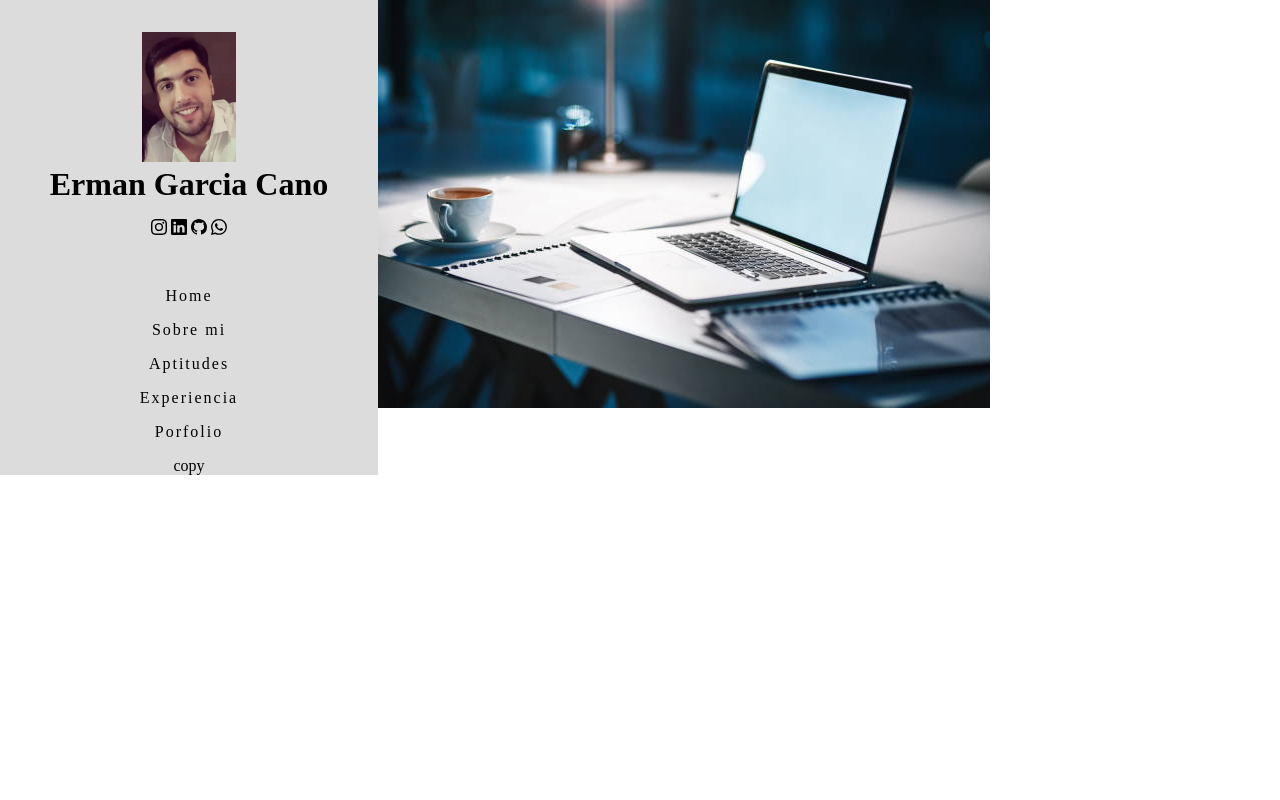
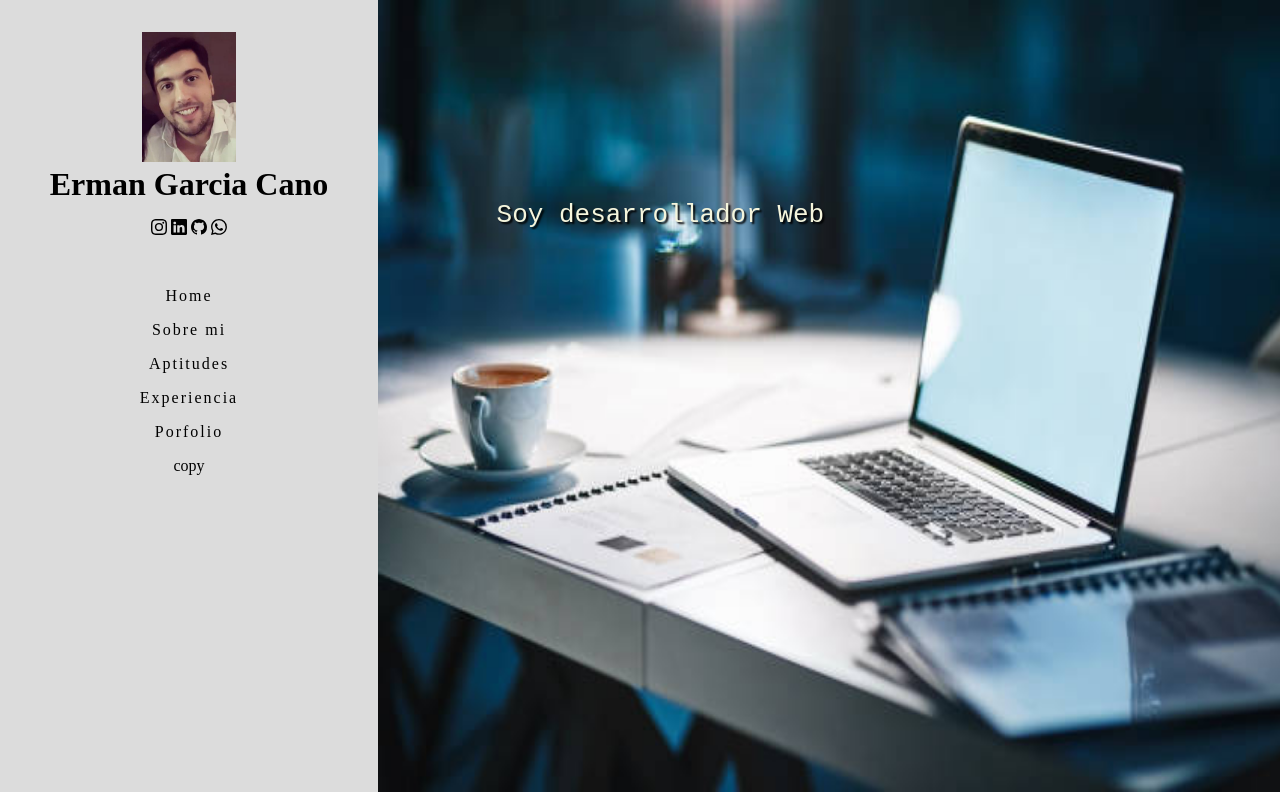
Before and after one commit to Ermangc/CV-Web, a website: page html/index.html in a window 1280 px wide. Drawn offline with Linux system fonts and the light colour scheme.

Commit message:
animacion contenedor derecha

```diff
--- a/css/style.css
+++ b/css/style.css
@@ -1,14 +1,17 @@
-*{
+* {
     margin: 0%;
 }
 .contenedor-principal{
     display: flex;
     text-align: center;
+    height: 99vh;
+    width: 100vw;
 }
 
 .contenedor-izquierdo{
     background-color: gainsboro;
     max-width: 40%;
+
 }
 
 .contenedor-perfil{
@@ -28,6 +31,38 @@
     letter-spacing: 2px;
 }
 
-.contenedor.derecha{
+.contenedor-derecha{
     max-width: 60%;
 }
+
+.contenedor-derecha img {
+    width: 72vw;
+    height: 99vh;
+}
+
+
+.typing-demo{
+    color: beige;
+    text-shadow: 2px 2px 2px black;
+    z-index: 2;
+    position: absolute;
+    top: 25%;
+    right: 35%;
+    width: 22ch;
+    animation: typing 3s steps(22), blink .5s forwards infinite;
+    white-space: nowrap;
+    overflow: hidden;
+    font-family: monospace;
+    font-size: 2em;
+}
+
+@keyframes typing {
+    from {
+        width: 0
+    }
+}
+@keyframes blink {
+    50% {
+        border-color: transparent;
+    }
+}
--- a/html/index.html
+++ b/html/index.html
@@ -41,6 +41,9 @@
         </div>
         <div class="contenedor-derecha">
             <img src="/img/istockphoto-1251629816-612x612.jpg" alt="imagen de desarrollo web">
+            <div class="typing-demo">
+                Soy desarrollador Web
+            </div>
         </div>
     </main>
 </body>
```
